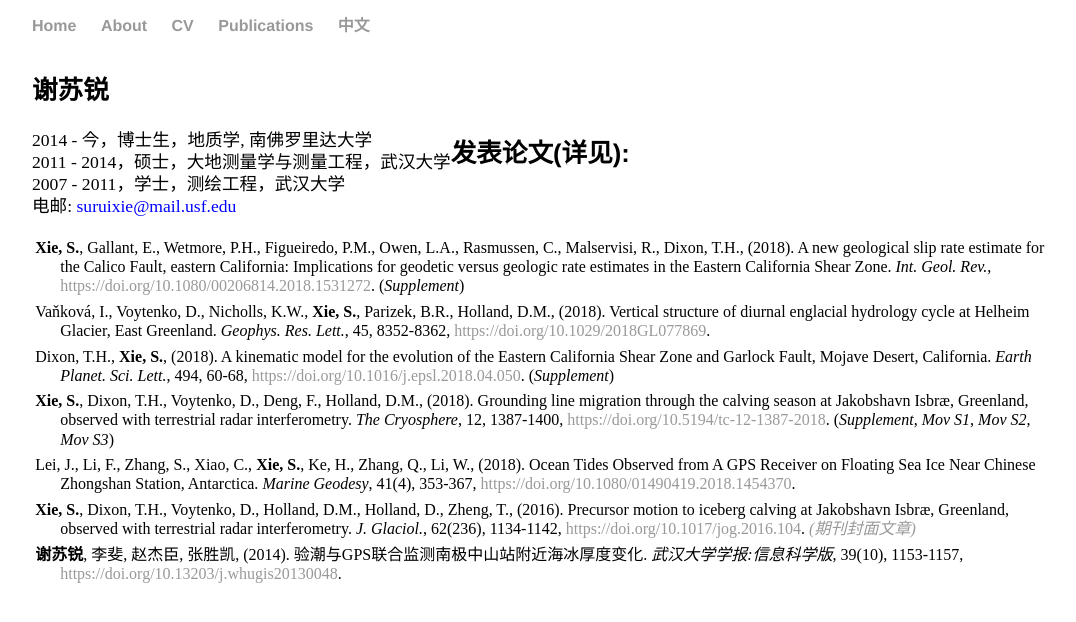
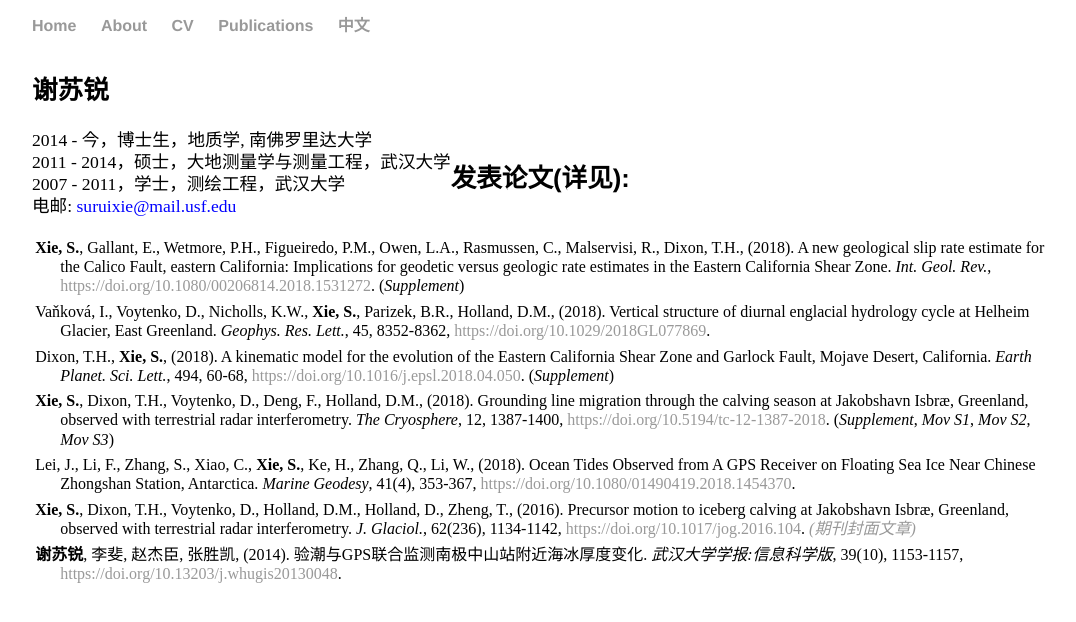
Before and after one commit to suruixie/suruixie.github.io, a Jekyll site: the page built from Chinese/index.html, in a window 1280 px wide. Shown: the top 622 px of the page, without its empty margins (96-1172 px from the left). Built offline with Jekyll 4.4.1, drawn with Linux system fonts in a browser that asks for light colours; a style sheet for code colours, icons or effects is not loaded.

Commit message:
Update index.html

```diff
--- a/Chinese/index.html
+++ b/Chinese/index.html
@@ -15,7 +15,7 @@
             </p>
         </div>
 	<div class="publications">
-		<h4 style="margin-top:1em;margin-bottom:0.2em;">发表论文(详见<a  href="https://scholar.google.com/citations?hl=en&user=kF4StsMAAAAJ&view_op=list_works"><i class="ai ai-google-scholar ai-2x"></i></a>): </h4>
+		<h4 style="margin-top:2em;margin-bottom:0.2em;">发表论文(详见<a  href="https://scholar.google.com/citations?hl=en&user=kF4StsMAAAAJ&view_op=list_works"><i class="ai ai-google-scholar ai-2x"></i></a>): </h4>
 		<p  class="publist" style="font-size:1.0em;">
 			<strong>Xie, S.</strong>, Gallant, E., Wetmore, P.H., Figueiredo, P.M., Owen, L.A., Rasmussen, C., Malservisi, R., Dixon, T.H., (2018). A new geological slip rate estimate for the Calico Fault, eastern California: Implications for geodetic versus geologic rate estimates in the Eastern California Shear Zone. <em>Int. Geol. Rev.</em>, <a href="https://doi.org/10.1080/00206814.2018.1531272">https://doi.org/10.1080/00206814.2018.1531272</a>.  (<em><a href="../files/2018/Xie_2018_IGR_supp.pdf" style="color:#000000;">Supplement</a></em>)<br>
 		<p  class="publist" style="font-size:1.0em;">
```
